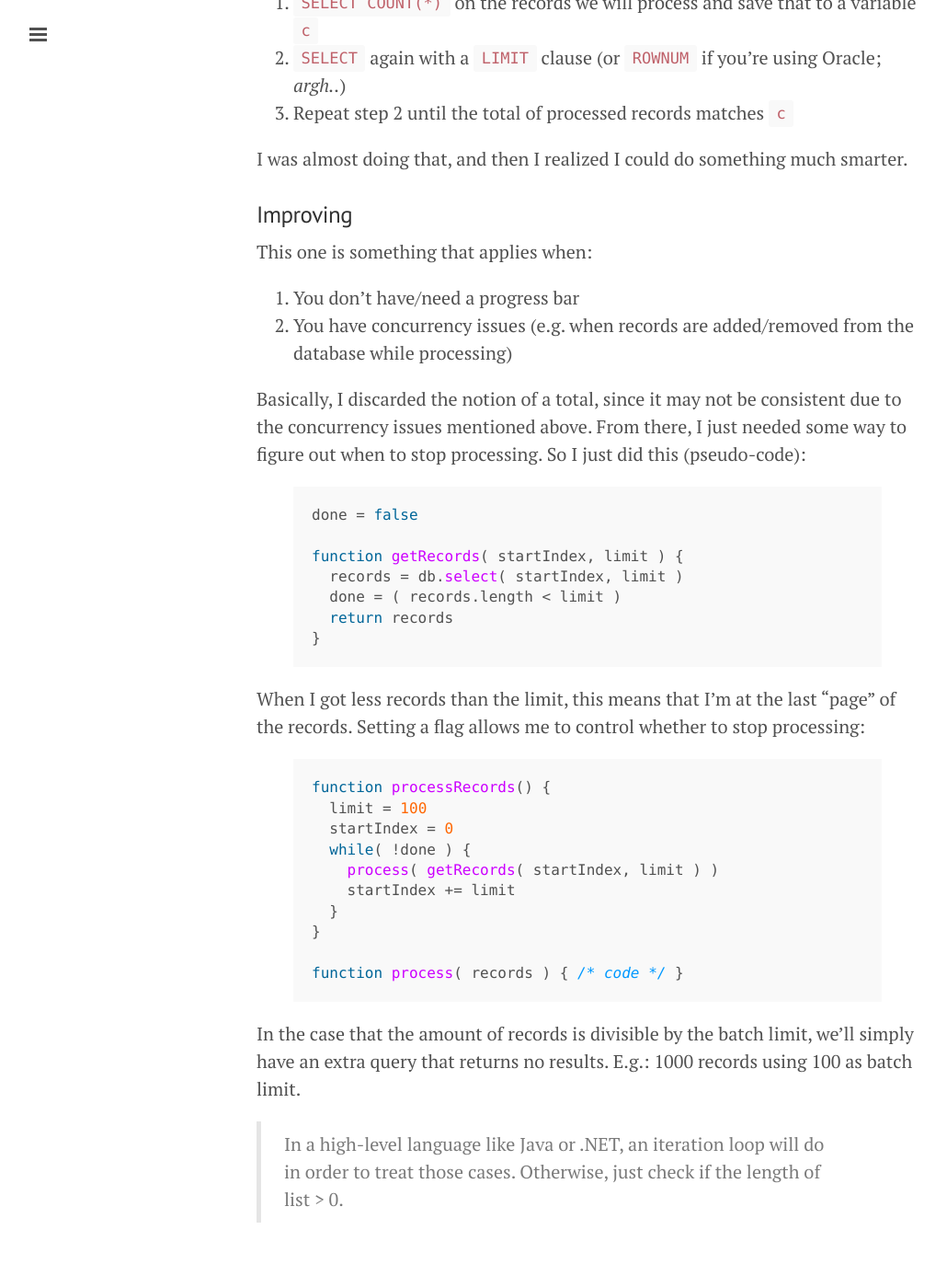
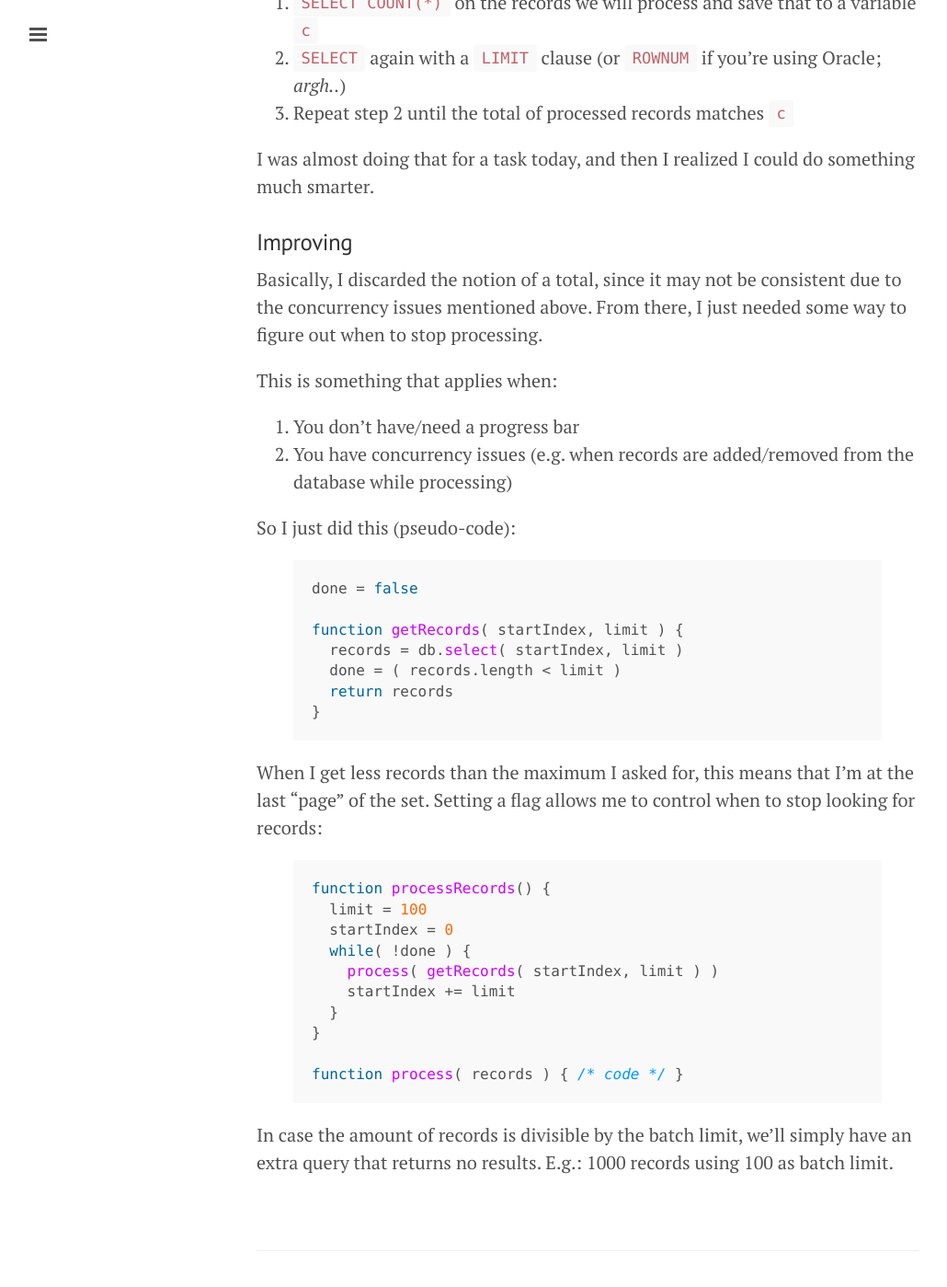
Before and after one commit to rodolfo42/rodolfo42.github.io, a Jekyll site: the page built from _posts/2014-04-08-better-way-to-process-long-streams-of-data.md, in a window 1280 px wide and 1400 px high, scrolled down 426 px. Shown: the whole window at 92% size, without its empty margins (1-1031 px from the left). Built offline with Jekyll 4.4.1, drawn with Linux system fonts in a browser that asks for light colours; comment, search, counter and statistics services are not loaded.

Commit message:
Updated 2014-04-08-better-way-to-process-long-streams-of-data.md

```diff
--- a/_posts/2014-04-08-better-way-to-process-long-streams-of-data.md
+++ b/_posts/2014-04-08-better-way-to-process-long-streams-of-data.md
@@ -12,18 +12,20 @@ When sequentially processing a huge set of records in an SQL database, for examp
 2. `SELECT` again with a `LIMIT` clause (or `ROWNUM` if you're using Oracle; *argh..*)
 3. Repeat step 2 until the total of processed records matches `c`
 
-I was almost doing that, and then I realized I could do something much smarter.
+I was almost doing that for a task today, and then I realized I could do something much smarter.
 
 <!-- more -->
 
 ### Improving
 
-This one is something that applies when:
+Basically, I discarded the notion of a total, since it may not be consistent due to the concurrency issues mentioned above. From there, I just needed some way to figure out when to stop processing.
+
+This is something that applies when:
 
  1. You don't have/need a progress bar
  1. You have concurrency issues (e.g. when records are added/removed from the database while processing)
 
-Basically, I discarded the notion of a total, since it may not be consistent due to the concurrency issues mentioned above. From there, I just needed some way to figure out when to stop processing. So I just did this (pseudo-code):
+So I just did this (pseudo-code):
 
 {% highlight javascript %}
 done = false
@@ -35,7 +37,7 @@ function getRecords( startIndex, limit ) {
 }
 {% endhighlight %}
 
-When I got less records than the limit, this means that I'm at the last "page" of the records. Setting a flag allows me to control whether to stop processing:
+When I get less records than the maximum I asked for, this means that I'm at the last "page" of the set. Setting a flag allows me to control when to stop looking for records:
 
 {% highlight javascript %}
 function processRecords() {
@@ -50,6 +52,4 @@ function processRecords() {
 function process( records ) { /* code */ }
 {% endhighlight %}
 
-In the case that the amount of records is divisible by the batch limit, we'll simply have an extra query that returns no results. E.g.: 1000 records using 100 as batch limit.
-
-> In a high-level language like Java or .NET, an iteration loop will do in order to treat those cases. Otherwise, just check if the length of list > 0.
+In case the amount of records is divisible by the batch limit, we'll simply have an extra query that returns no results. E.g.: 1000 records using 100 as batch limit.
```
